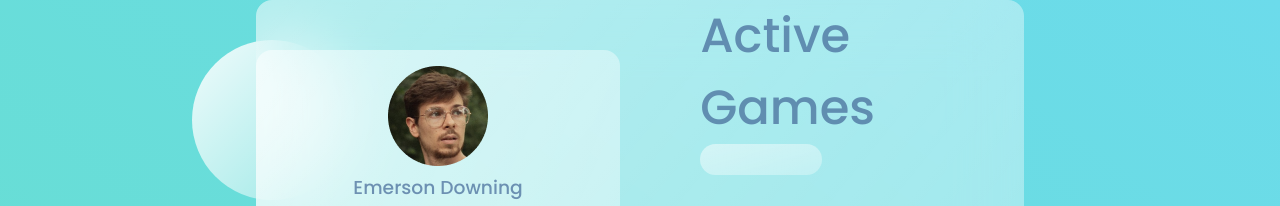
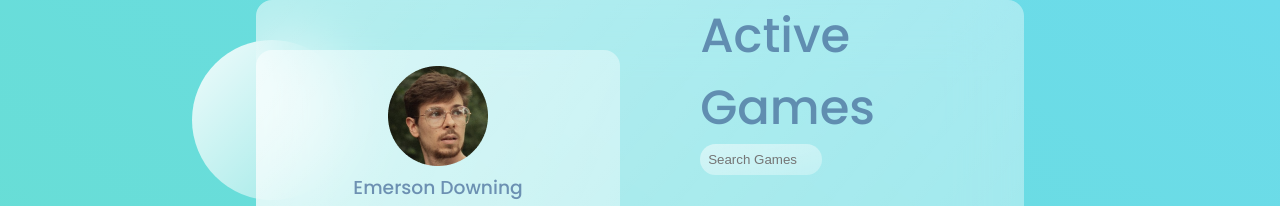
Before and after one commit to EDowning2000/glassUI, a Gatsby site in the folder client/: page / in a window 1280 px wide. Shown: the top 206 px of the page. Built offline with nearby package versions, Linux system fonts and the light colour scheme; Gatsby itself is replaced by a stand-in of ours.

Commit message:
added a placeholder for the input section and im about to finish this baby

```diff
--- a/client/src/components/Glass.js
+++ b/client/src/components/Glass.js
@@ -50,7 +50,7 @@ const Glass = () => {
           <div className="games">
             <div className="status">
               <h1>Active Games</h1>
-              <input type="text" />
+              <input type="text" placeholder="Search Games" />
             </div>
             <div className="cards">
               <div className="card">
```
